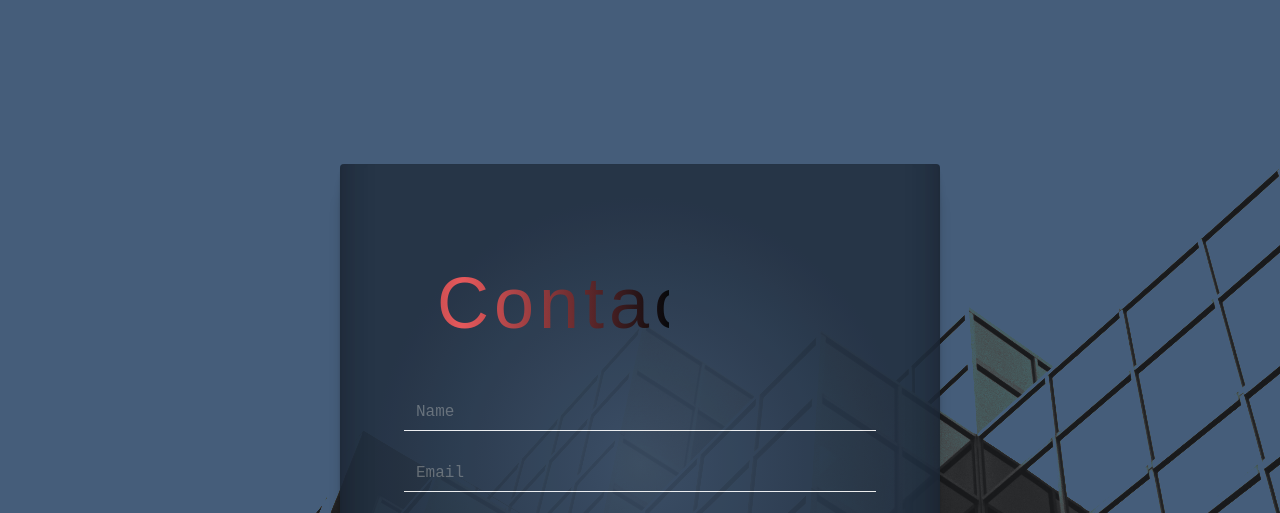
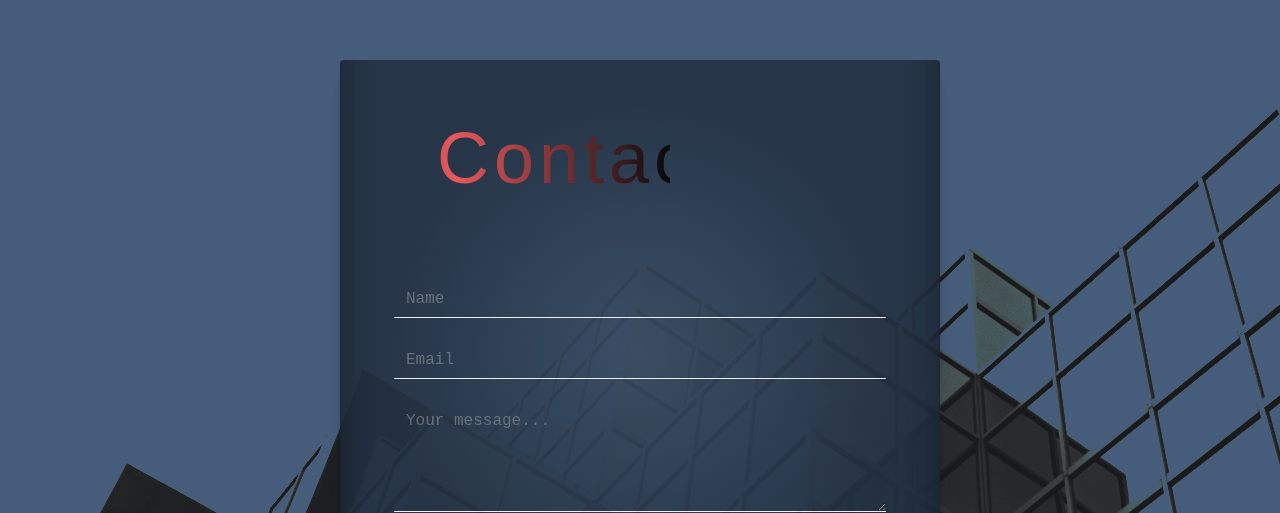
Before and after one commit to developerDaveD/contact_form_project, a plain HTML site: page index.html in a window 1280 px wide. Shown: the top 513 px of the page. Drawn offline with nearby package versions, Linux system fonts and the light colour scheme; a web font is replaced by a local one.

Commit message:
more changes to the layout

```diff
--- a/index.html
+++ b/index.html
@@ -22,7 +22,7 @@
     <div class="bg">
         <main>
             <div class="form-box">
-                <h2 class="display-2 my-4 mb-5">Contact Us</h2>
+                <h2 class="display-2 my-4">Contact Us</h2>
                 <form>
                     <div class="form-group mx-4">
                         <input type="text" class="form-control input" id="name-input" placeholder="Name"
@@ -47,6 +47,7 @@
 
 
 
+
     <script src="https://cdn.jsdelivr.net/npm/@popperjs/core@2.9.3/dist/umd/popper.min.js"
         integrity="sha384-W8fXfP3gkOKtndU4JGtKDvXbO53Wy8SZCQHczT5FMiiqmQfUpWbYdTil/SxwZgAN"
         crossorigin="anonymous"></script>
--- a/styles.css
+++ b/styles.css
@@ -20,8 +20,8 @@ body, html {
 .form-box {
   margin-left: auto;
   margin-right: auto;
-  margin-top: 10%;
-  padding: 40px;
+  margin-top: 20px;
+  padding: 30px;
   max-width: 600px;
   background: #6e3274;
   background: rgb(59,78,101);
@@ -33,7 +33,8 @@ body, html {
 
 .form-box h2 {
   font-family: 'Stick No Bills', sans-serif;
-  padding-top: 2rem;
+  padding-top: .5px;
+  padding-bottom: 3.5rem;
   text-align: center;
   color: white;
   background: linear-gradient(90deg, #000, #f95959, #000);
```
